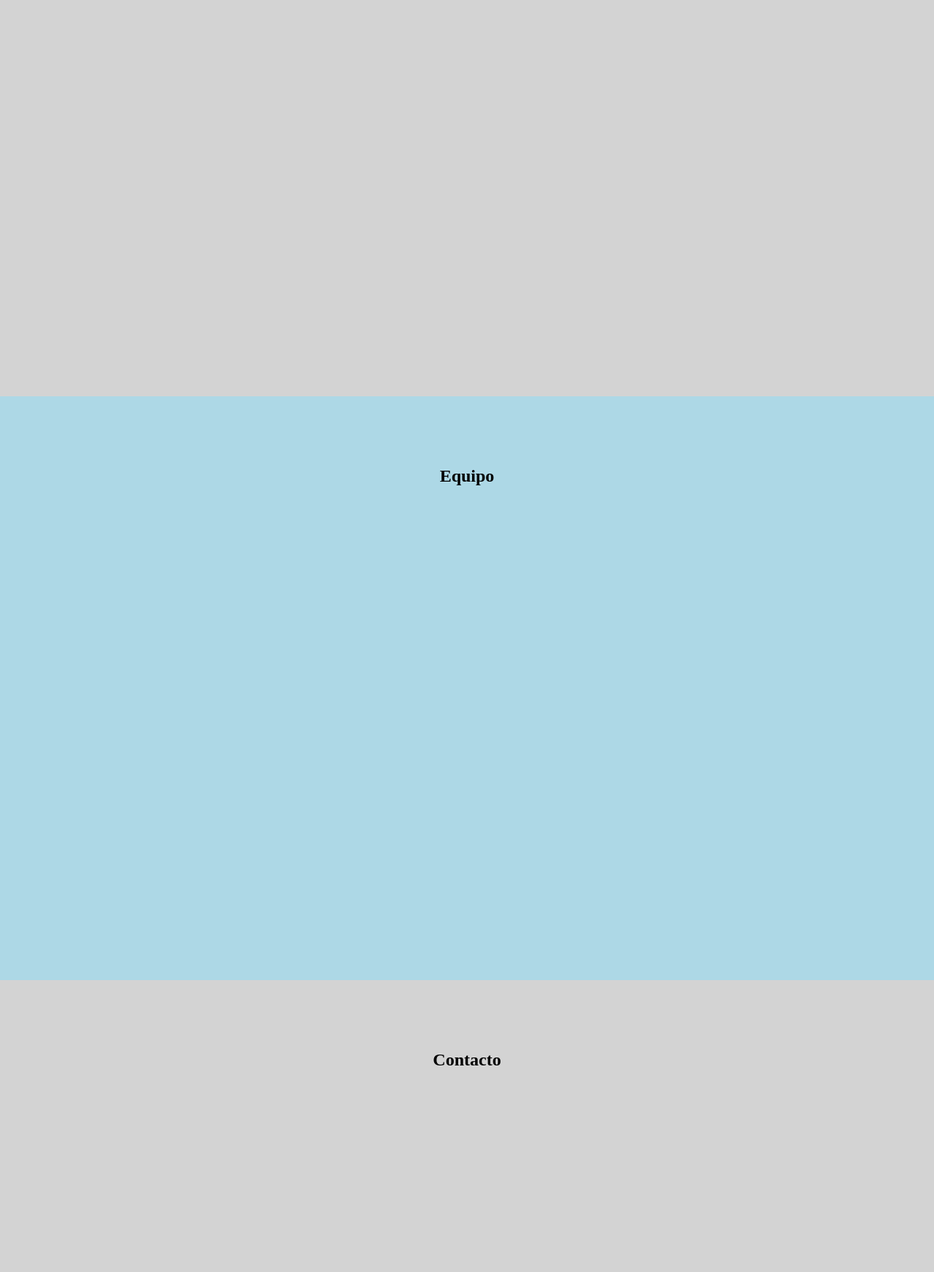
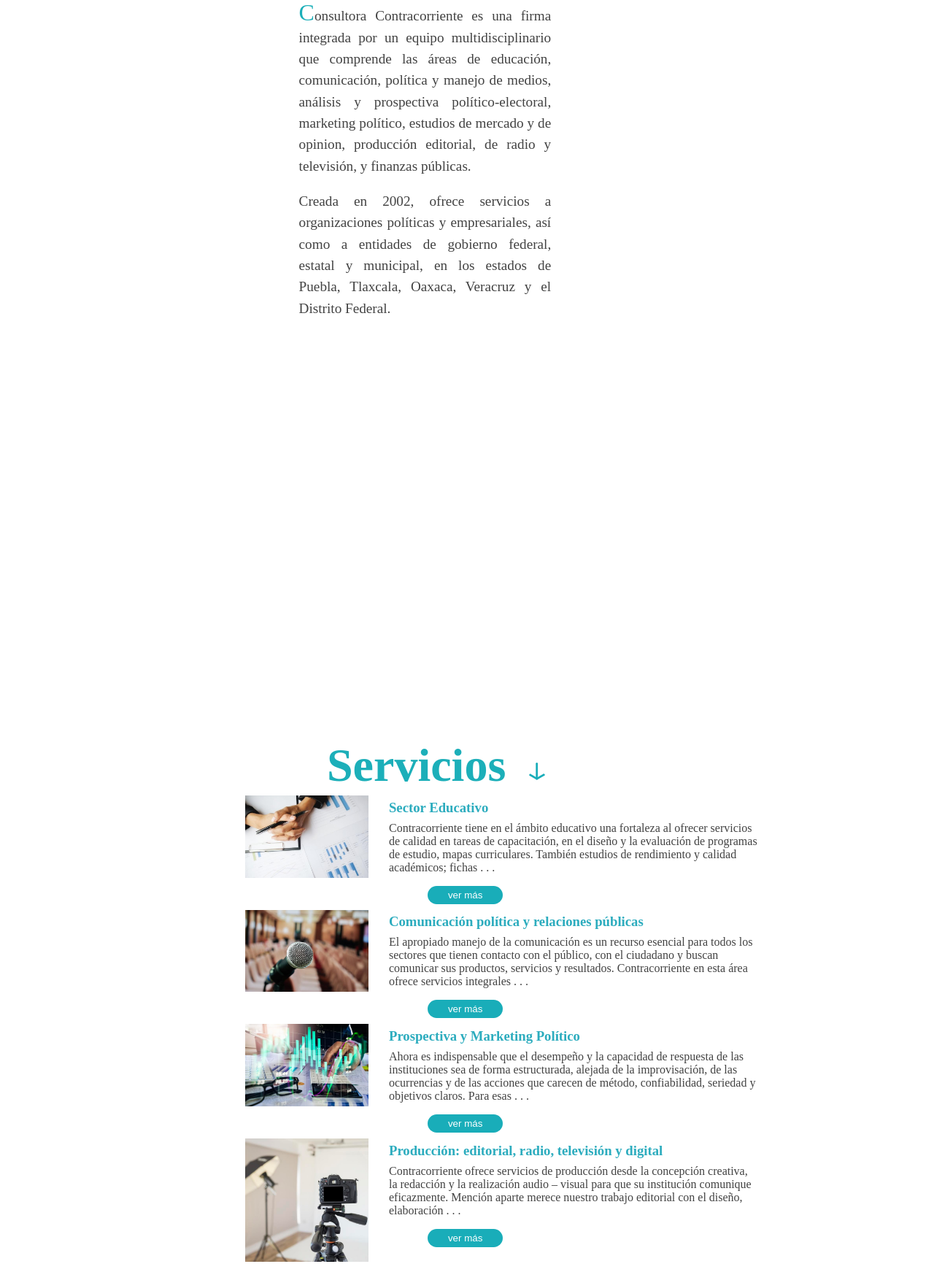
Before and after one commit to bonanAngeLOL/contraconsultaPage, a plain HTML site: page index.html in a window 1280 px wide. Shown: the part 1057-2800 px from the top of the page at 73% size. Drawn offline with Linux system fonts and the light colour scheme.

Commit message:
Updated version, stable on Desktop only

```diff
--- a/assets/css/ccstyle.css
+++ b/assets/css/ccstyle.css
@@ -8,7 +8,11 @@ html, body {
 section{
 	width: 100%;
 	height: 100%;
+    min-height: min-content;
 	display: flex;
+    z-index: 3;
+    position: relative;
+    background: transparent;
 }
 
 section.newsmedia{
@@ -33,6 +37,62 @@ section.newsmedia::before{
     z-index: -1;
 }
 
+section.noChess{
+    z-index: 4;
+    background: white;
+}
+
+nav{
+    position: absolute;
+    display: flex;
+    width: 100%;
+    z-index: 5;
+}
+
+nav div.navBody{
+    top: 1.5em;
+    position: fixed;
+    right: 0;
+    width: 92%;
+    height: 3.6em;
+    background-color: #01cdce;
+}
+
+nav > div.navBody div{
+    display: inline-block;
+}
+
+div.nav-s{
+    width: 20%;
+}
+
+div.nav-menu{
+    width: auto;
+}
+
+nav > div.navBody div > .nav-ul-menu{
+    font-size: 1.2em;
+    flex-direction: row;
+    list-style: none;
+    display: flex;
+}
+
+nav > div.navBody div > .nav-ul-menu li{
+    display: inline-block;
+    padding: 0 1.25em 0 1.25em;
+    margin: 0 1.25em 0 1.25em;
+}
+
+nav > div.navBody div > .nav-ul-menu li a{
+    text-decoration: none;
+    color: white;
+}
+
+nav > img.logo{
+    margin: 0 0 0 1.5em;
+    position: fixed;
+}
+/*
 nav{
     position: fixed;
     width: 100%;
@@ -136,7 +196,7 @@ nav > ul > li > a{
     color: #ffffff;
     display: block;
 }
-
+*/
 
 /*
  * Estilo para desktop
@@ -153,25 +213,37 @@ nav ul li{
 */
 h1{
 	margin:auto;
+    font-size: xx-large;
 }
 
 h2{
-	margin: 4em auto 2em auto;
+    padding: 0 0.5em 0 3em;
+    font-size: 4em;
+    color: #1cafb9;
 }
 
-section:nth-child(odd){background: lightgrey}
+h2.lessM {
+    margin: 0.83em 0 0 0;
+}
+
+/*section:nth-child(odd){background: lightgrey}
 
 section:nth-child(even){background: lightblue}
 
 section#inicio{background: white !important}
-
+*/
+/*
+section{
+    background: url(../img/backg.png)
+}
+*/
 div#chessQueen{
     background-image: url(../img/chessQueen.png);
     width: 20%;
     height: 60%;
     right: 0;
     margin: auto 3vw auto 3vw;
-    top: 0;
+    top: 20%;
     bottom: 0;
 }
 
@@ -182,3 +254,89 @@ div.fixedImg{
     z-index: 1;
     position: fixed;
 }
+
+div.parallaxBack{
+    background-image: url(../img/backg.png);
+    display: block;
+    position: fixed;
+    z-index: 1;
+    content: " ";
+    height: 100%;
+    width: 100%;
+}
+
+section div.content{
+    width: 100%;
+    height: 100%;
+    padding: 5em 20% 20% 20%;
+}
+
+span.arrowDown {
+    background-image: url(../img/arrowDown.png);
+    height: .4em;
+    width: .4em;
+    display: inline-block;
+    background-repeat: no-repeat;
+    bottom: 0;
+    position: relative;
+    margin: 0 0 0 .5em;
+}
+
+div.sectionContent{
+    padding: 0 35% 0 20%;
+    text-align: justify;
+    font-size: larger;
+    line-height: 22pt;
+    color: #424242;
+}
+
+div.sectionContent p.uno::first-letter {
+    color: #1cafb9;
+    font-size: xx-large;
+}
+
+div.content div.item {
+    width: 100%;
+    margin: .25em 1em .5em 5em;
+}
+
+div.contentImg {
+    width: 22%;
+    display: inline-block;
+}
+
+div.contentImg img {
+    position: relative;
+    width: 100%;
+}
+
+div.contentText {
+    width: 66%;
+    display: inline-block;
+    position: relative;
+    vertical-align: top;
+    padding: 0 0 0 1.5rem;
+}
+
+div.contentText h3 {
+    margin: 0.3em 0 0 0;
+    color: #2cacbe;
+}
+
+div.contentText p.gal {
+    margin: .5em 0 1em 0;
+    color: #424242;
+}
+
+button.more {
+    background: #19adb9;
+    color: white;
+    padding: 0.3em 2em .3em 2em;
+    border-radius: 16px;
+    display: inline-block;
+    user-select: none;
+    cursor: pointer;
+    border: 1px solid transparent;
+    transition: 1s;
+    margin: 0 0 0 4em;
+}
--- a/index.html
+++ b/index.html
@@ -7,28 +7,106 @@
 	<title>Consultoría Contracorriente</title>
 </head>
 <body>
+
 	 <nav>
-	 	<div id="logo">LOGO</div>
-	 	<span id="hm"><span class="hm-line"></span></span>
-	 	<ul id="menu_l" style="display:none">
+	 	<div class="navBody">
+	 		<div class="nav-s"></div>
+	 		<div class="nav-menu">
+	 			<ul class="nav-ul-menu">
 	 				<li><a href="#inicio">Inicio</a></li>
 	 				<li><a href="#servicios">Servicios</a></li>
-	 		<li><a href="#equipo">Equipo</a></li>
+	 				<li><a href="#contexto">contexto</a></li>
 	 				<li><a href="#contacto">Contacto</a></li>
 	 			</ul>
+	 		</div>
+	 	</div>
+	 	<img src="./assets/img/cclogo.png" class="logo">
 	 </nav>
+	<div class="parallaxBack">
+	</div>
 	<section id="inicio">
 		<h1>Consultoría Contracorriente</h1>
 		<div id="chessQueen" class="fixedImg"></div>
 	</section>
-	<section id="servicios">
-		<h2>Servicios</h2>
+	<section id="somos">
+		<div class="content">
+			<h2>Somos<span class="arrowDown"></span></h2>
+			<div class="sectionContent">
+				<p class="uno">
+					Consultora Contracorriente es una firma integrada por un equipo multidisciplinario que comprende las áreas de educación, comunicación, política y manejo de medios, análisis y prospectiva político-electoral, marketing político, estudios de mercado y de opinion, producción editorial, de radio y televisión, y finanzas públicas.
+				</p>
+				<p>
+					Creada en 2002, ofrece servicios a organizaciones políticas y empresariales, así como a entidades de gobierno federal, estatal y municipal, en los estados de Puebla, Tlaxcala, Oaxaca, Veracruz y el Distrito Federal.
+				</p>
+			</div>
+		</div>
 	</section>
+	<section id="servicios" class="noChess">
+		<div class="content">
+			<h2 class="lessM">Servicios<span class="arrowDown"></span></h2>
+			<div class="item">
+				<div class="contentImg">
+					<img src="./assets/img/educacion.jpg">
+				</div>
+				<div class="contentText">
+    				<h3>Sector Educativo</h3>
+					<p class="gal">
+						Contracorriente tiene en el ámbito educativo una fortaleza al ofrecer servicios de calidad en tareas de capacitación, en el diseño y la evaluación de programas de estudio, mapas curriculares. También estudios de rendimiento y calidad académicos; fichas . . .
+					</p>
+					<button class="more" type="button">ver más</button>
+    			</div>
+			</div>
+			<div class="item">
+				<div class="contentImg">
+					<img src="./assets/img/comunicacion.jpg">
+				</div>
+				<div class="contentText">
+    				<h3>Comunicación política y relaciones públicas</h3>
+					<p class="gal">
+						El apropiado manejo de la comunicación es un recurso esencial para todos los sectores que tienen contacto con el público, con el ciudadano y buscan comunicar sus productos, servicios y resultados. Contracorriente en esta área ofrece servicios integrales . . .
+					</p>
+					<button class="more" type="button">ver más</button>
+    			</div>
+			</div>
+			<div class="item">
+				<div class="contentImg">
+					<img src="./assets/img/marketing.jpg">
+				</div>
+				<div class="contentText">
+    				<h3>Prospectiva y Marketing Político</h3>
+					<p class="gal">
+						Ahora es indispensable que el desempeño y la capacidad de respuesta de las instituciones sea de forma estructurada, alejada de la improvisación, de las ocurrencias y de las acciones que carecen de método, confiabilidad, seriedad y objetivos claros. Para esas . . .
+					</p>
+					<button class="more" type="button">ver más</button>
+    			</div>
+			</div>
+			<div class="item">
+				<div class="contentImg">
+					<img src="./assets/img/produccion.jpg">
+				</div>
+				<div class="contentText">
+    				<h3>Producción: editorial, radio, televisión y digital</h3>
+					<p class="gal">
+						Contracorriente ofrece servicios de producción desde la concepción creativa, la redacción y la realización audio – visual para que su institución comunique eficazmente. Mención aparte merece nuestro trabajo editorial con el diseño, elaboración . . .
+					</p>
+					<button class="more" type="button">ver más</button>
+    			</div>
+			</div>
+		</div>
+	</section>
+	<!--
+		This
 		<section id="equipo" class="newsmedia">
 			<h2>Equipo</h2>
 		</section>
-	<section id="contacto">
-		<h2>Contacto</h2>
+	-->
+	<section id="contexto">
+		<div class="content">
+			<h2>Contexto</h2>
+			<div class="sectionContent">
+
+			</div>
+		</div>
 	</section>
 	<script type="text/javascript" src="./assets/js/ccscript.js"></script>
 </body>
```
Also changed, not shown: assets/img/arrowDown.png (added), assets/img/backg.png (added), assets/img/cclogo.png (added), assets/img/chessQueen.png, assets/img/comunicacion.jpg (added), assets/img/educacion.jpg (added), assets/img/marketing.jpg (added), assets/img/produccion.jpg (added). Lines whose indentation alone changed are shown as unchanged.
